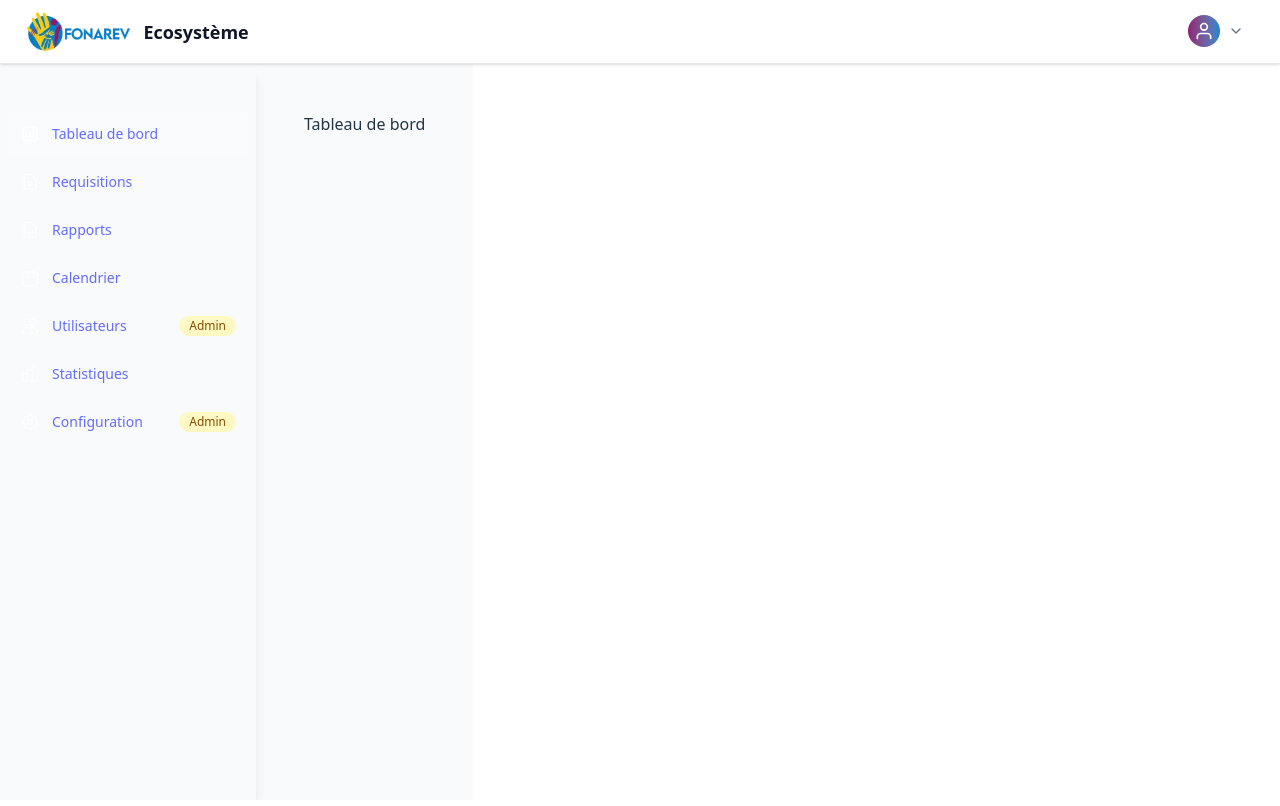
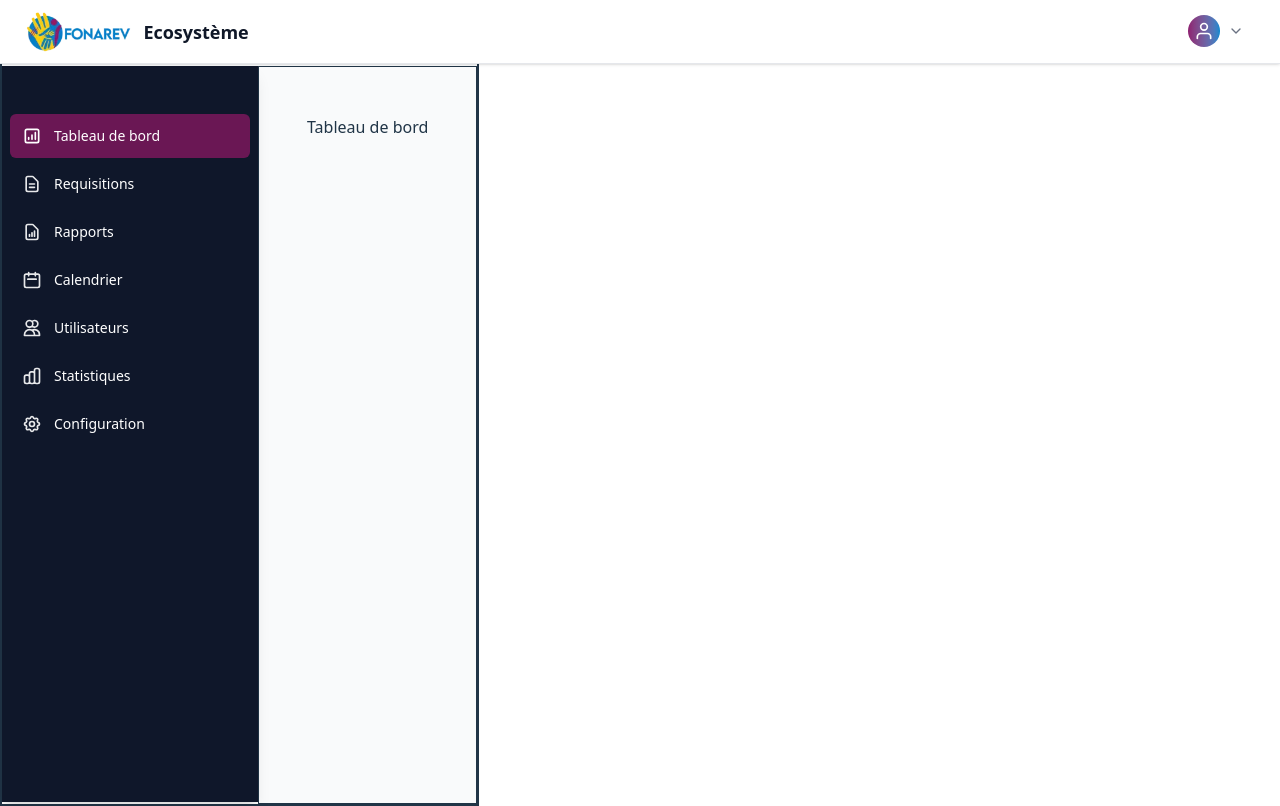
Before and after one commit to Rokabasi/ecosysteme-front, a React (Vite) app: page / in a window 1280 px wide. Built offline with nearby package versions, Linux system fonts and the light colour scheme; no server answers.

Commit message:
develop:fix all

```diff
--- a/src/components/Layout/Layout.jsx
+++ b/src/components/Layout/Layout.jsx
@@ -43,7 +43,7 @@ function Layout() {
   };
 
   return (
-    <div className="min-h-screen bg-gray-50 flex flex-col">
+    <div className="min-h-screen bg-gray-50 flex flex-col border">
       {/* Navbar */}
       <div className="fixed top-0 left-0 right-0 z-40">
         <NavBar
@@ -53,7 +53,7 @@ function Layout() {
         />
       </div>
 
-      <div className="flex flex-1 pt-16">
+      <div className="flex flex-1 pt-16 border ">
         {/* Sidebar */}
         <div
           className={`fixed inset-y-0 left-0 z-30 transform ${
@@ -81,7 +81,7 @@ function Layout() {
         )}
 
         {/* Main content */}
-        <main className="flex-1 bg-gray-50 transition-all duration-300 ease-in-out">
+        <main className="flex-1 bg-gray-50 transition-all duration-300 ease-in-out border">
           <div className="min-h-[calc(100vh-4rem)] p-4 md:p-6">
             <div className="max-w-full mx-auto">
               <Outlet context={{ isAuthenticated, setIsAuthenticated }} />
--- a/src/components/Sidebar/Sidebar.jsx
+++ b/src/components/Sidebar/Sidebar.jsx
@@ -86,7 +86,7 @@ const Sidebar = ({ onMobileNavigate, isCollapsed = false }) => {
 
   return (
     <div
-      className={`h-[calc(100vh-4rem)]  text-white flex flex-col transition-all duration-300 ${
+      className={`h-[calc(100vh-4rem)] bg-[#0f172a] text-white flex flex-col transition-all duration-300 ${
         isCollapsed ? "w-16 md:w-16" : "w-64"
       } shadow-lg`}
     >
@@ -106,23 +106,19 @@ const Sidebar = ({ onMobileNavigate, isCollapsed = false }) => {
                 onClick={() => handleNavigation(item.path)}
                 className={`group flex items-center px-3 py-3 text-sm font-medium rounded-md transition-colors duration-200 ${
                   active
-                    ? 'bg-white/20 text-white'
-                    : 'text-white/80 hover:bg-white/10 hover:text-white'
+                    ? 'bg-[#6a1754] text-white'
+                    : 'text-white/70 hover:bg-[#1e293b] hover:text-white'
                 }`}
               >
-                <span className={`transition-colors duration-200 ${active ? 'text-white' : 'text-white/70 group-hover:text-white'}`}>
+                <span className={`transition-colors duration-200 ${active ? 'text-white' : 'text-white/90 group-hover:text-white'}`}>
                   {item.icon}
                 </span>
                 {!isCollapsed && (
-                  <span className="ml-3 truncate">
+                  <span className="ml-3 truncate text-white">
                     {item.label}
                   </span>
                 )}
-                {!isCollapsed && item.roles?.includes('admin') && (
-                  <span className="ml-auto inline-flex items-center px-2.5 py-0.5 rounded-full text-xs font-medium bg-yellow-100 text-yellow-800">
-                    Admin
-                  </span>
-                )}
+
               </Link>
             );
           })}
```
